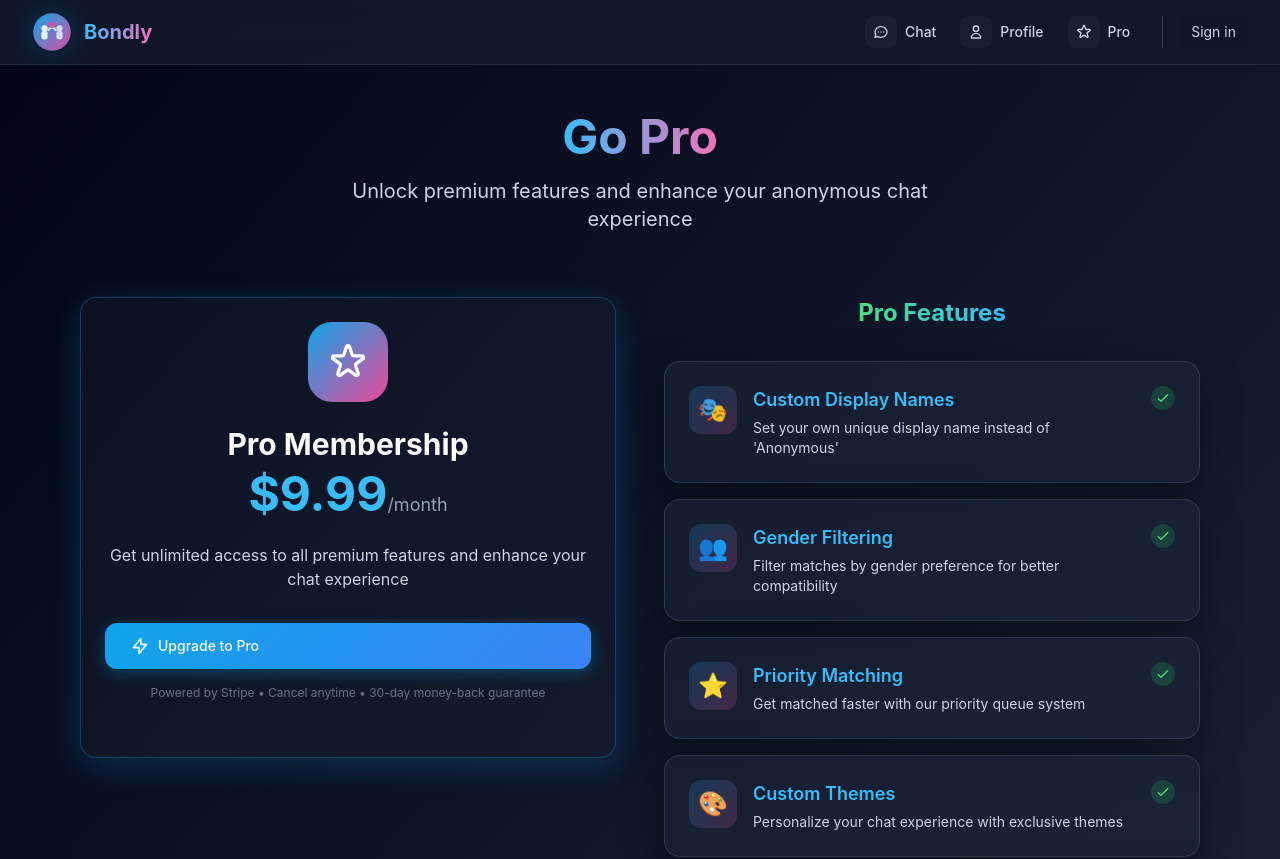
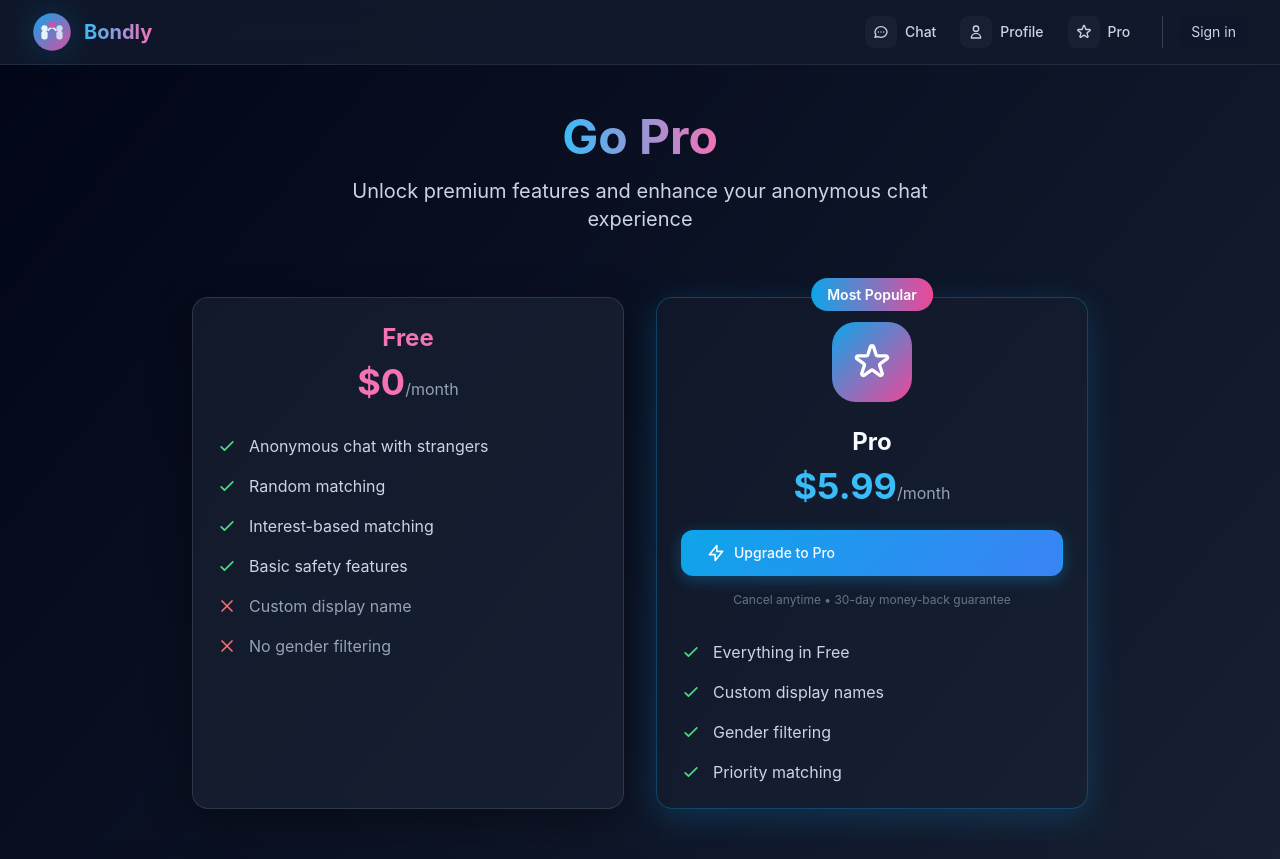
Before and after one commit to Oliversrensen/Bondly-chat, a Next.js app: page /pro in a window 1280 px wide. Shown: the top 859 px of the page. Built offline with nearby package versions, Linux system fonts and the light colour scheme; no server answers.

Commit message:
Pro changes

```diff
--- a/src/app/layout.tsx
+++ b/src/app/layout.tsx
@@ -123,13 +123,14 @@ export const metadata = {
     'og:image:type': 'image/svg+xml',
   },
   manifest: "/manifest.json",
+};
+
+export const viewport = {
+  width: 'device-width',
+  initialScale: 1,
+  maximumScale: 1,
   themeColor: "#FF6B00",
   colorScheme: "dark",
-  viewport: {
-    width: 'device-width',
-    initialScale: 1,
-    maximumScale: 1,
-  },
 };
 
 export default function RootLayout({ children }: { children: React.ReactNode }) {
--- a/src/app/page.tsx
+++ b/src/app/page.tsx
@@ -50,16 +50,11 @@ export default async function HomePage({
                 <span className="block bg-gradient-to-r from-primary-400 to-primary-600 bg-clip-text text-transparent">
                   with Strangers
                 </span>
-                <span className="block">Make Friends</span>
-                <span className="block bg-gradient-to-r from-secondary-400 to-secondary-600 bg-clip-text text-transparent">
-                  Safely Online
-                </span>
               </h1>
 
               <p className="text-xl text-dark-300 max-w-3xl mx-auto leading-relaxed">
-                Join Bondly, the best anonymous chat app to meet new people and make friends.
-                Chat with strangers safely, build meaningful connections, and discover amazing conversations
-                in our secure anonymous chat platform.
+                Meet new people, make friends, and have meaningful conversations
+                in a safe, anonymous environment.
               </p>
             </div>
 
--- a/src/app/pro/page.tsx
+++ b/src/app/pro/page.tsx
@@ -26,37 +26,19 @@ export default function ProPage() {
     {
       icon: "🎭",
       title: "Custom Display Names",
-      description: "Set your own unique display name instead of 'Anonymous'",
+      description: "Set your own unique display name to stand out in conversations",
       pro: true
     },
     {
       icon: "👥",
       title: "Gender Filtering",
-      description: "Filter matches by gender preference for better compatibility",
+      description: "Filter matches by gender preference (Male/Female/Any) for better compatibility",
       pro: true
     },
     {
       icon: "⭐",
       title: "Priority Matching",
-      description: "Get matched faster with our priority queue system",
-      pro: true
-    },
-    {
-      icon: "🎨",
-      title: "Custom Themes",
-      description: "Personalize your chat experience with exclusive themes",
-      pro: true
-    },
-    {
-      icon: "📊",
-      title: "Advanced Analytics",
-      description: "See your connection stats and chat insights",
-      pro: true
-    },
-    {
-      icon: "🛡️",
-      title: "Enhanced Security",
-      description: "Advanced moderation and safety features",
+      description: "Get matched faster with priority placement in the matching queue",
       pro: true
     }
   ];
@@ -76,9 +58,66 @@ export default function ProPage() {
           </p>
         </div>
 
-        <div className="grid grid-cols-1 lg:grid-cols-2 gap-12 items-start">
-          {/* Pricing Card */}
-          <div className="card card-glow animate-scale-in">
+        {/* Free vs Pro Comparison */}
+        <div className="grid grid-cols-1 lg:grid-cols-2 gap-8 mb-16 max-w-4xl mx-auto">
+          {/* Free Plan */}
+          <div className="card card-elevated">
+            <div className="text-center mb-8">
+              <h3 className="text-2xl font-bold mb-2 text-secondary-400">Free</h3>
+              <div className="mb-6">
+                <span className="text-4xl font-bold text-secondary-400">$0</span>
+                <span className="text-dark-400">/month</span>
+              </div>
+            </div>
+
+            <div className="space-y-4">
+              <div className="flex items-center gap-3">
+                <svg className="w-5 h-5 text-green-400" fill="none" stroke="currentColor" viewBox="0 0 24 24">
+                  <path strokeLinecap="round" strokeLinejoin="round" strokeWidth={2} d="M5 13l4 4L19 7" />
+                </svg>
+                <span className="text-dark-300">Anonymous chat with strangers</span>
+              </div>
+              <div className="flex items-center gap-3">
+                <svg className="w-5 h-5 text-green-400" fill="none" stroke="currentColor" viewBox="0 0 24 24">
+                  <path strokeLinecap="round" strokeLinejoin="round" strokeWidth={2} d="M5 13l4 4L19 7" />
+                </svg>
+                <span className="text-dark-300">Random matching</span>
+              </div>
+              <div className="flex items-center gap-3">
+                <svg className="w-5 h-5 text-green-400" fill="none" stroke="currentColor" viewBox="0 0 24 24">
+                  <path strokeLinecap="round" strokeLinejoin="round" strokeWidth={2} d="M5 13l4 4L19 7" />
+                </svg>
+                <span className="text-dark-300">Interest-based matching</span>
+              </div>
+              <div className="flex items-center gap-3">
+                <svg className="w-5 h-5 text-green-400" fill="none" stroke="currentColor" viewBox="0 0 24 24">
+                  <path strokeLinecap="round" strokeLinejoin="round" strokeWidth={2} d="M5 13l4 4L19 7" />
+                </svg>
+                <span className="text-dark-300">Basic safety features</span>
+              </div>
+              <div className="flex items-center gap-3">
+                <svg className="w-5 h-5 text-red-400" fill="none" stroke="currentColor" viewBox="0 0 24 24">
+                  <path strokeLinecap="round" strokeLinejoin="round" strokeWidth={2} d="M6 18L18 6M6 6l12 12" />
+                </svg>
+                <span className="text-dark-400">Custom display name</span>
+              </div>
+              <div className="flex items-center gap-3">
+                <svg className="w-5 h-5 text-red-400" fill="none" stroke="currentColor" viewBox="0 0 24 24">
+                  <path strokeLinecap="round" strokeLinejoin="round" strokeWidth={2} d="M6 18L18 6M6 6l12 12" />
+                </svg>
+                <span className="text-dark-400">No gender filtering</span>
+              </div>
+            </div>
+          </div>
+
+          {/* Pro Plan */}
+          <div className="card card-glow animate-scale-in relative">
+            <div className="absolute -top-4 left-1/2 transform -translate-x-1/2">
+              <span className="bg-gradient-to-r from-primary-500 to-secondary-500 text-white px-4 py-2 rounded-full text-sm font-semibold">
+                Most Popular
+              </span>
+            </div>
+
             <div className="text-center mb-8">
               <div className="w-20 h-20 mx-auto mb-6 bg-gradient-to-br from-primary-500 to-secondary-500 rounded-3xl flex items-center justify-center">
                 <svg className="w-10 h-10 text-white" fill="none" stroke="currentColor" viewBox="0 0 24 24">
@@ -86,18 +125,14 @@ export default function ProPage() {
                 </svg>
               </div>
 
-              <h2 className="text-3xl font-bold mb-2">Pro Membership</h2>
+              <h3 className="text-2xl font-bold mb-2">Pro</h3>
               <div className="mb-6">
-                <span className="text-5xl font-bold text-primary-400">$9.99</span>
-                <span className="text-dark-400 text-lg">/month</span>
+                <span className="text-4xl font-bold text-primary-400">$5.99</span>
+                <span className="text-dark-400">/month</span>
               </div>
 
-              <p className="text-dark-300 mb-8">
-                Get unlimited access to all premium features and enhance your chat experience
-              </p>
-
               <button
-                className="btn btn-primary px-8 py-4 text-lg font-semibold w-full group"
+                className="btn btn-primary px-8 py-4 text-lg font-semibold w-full group mb-4"
                 onClick={upgrade}
                 disabled={loading}
               >
@@ -120,21 +155,43 @@ export default function ProPage() {
                 )}
               </button>
 
-              <p className="text-xs text-dark-500 mt-4">
-                Powered by Stripe • Cancel anytime • 30-day money-back guarantee
+              <p className="text-xs text-dark-500">
+                Cancel anytime • 30-day money-back guarantee
               </p>
+            </div>
+
+            <div className="space-y-4">
+              <div className="flex items-center gap-3">
+                <svg className="w-5 h-5 text-green-400" fill="none" stroke="currentColor" viewBox="0 0 24 24">
+                  <path strokeLinecap="round" strokeLinejoin="round" strokeWidth={2} d="M5 13l4 4L19 7" />
+                </svg>
+                <span className="text-dark-300">Everything in Free</span>
+              </div>
+              <div className="flex items-center gap-3">
+                <svg className="w-5 h-5 text-green-400" fill="none" stroke="currentColor" viewBox="0 0 24 24">
+                  <path strokeLinecap="round" strokeLinejoin="round" strokeWidth={2} d="M5 13l4 4L19 7" />
+                </svg>
+                <span className="text-dark-300">Custom display names</span>
+              </div>
+              <div className="flex items-center gap-3">
+                <svg className="w-5 h-5 text-green-400" fill="none" stroke="currentColor" viewBox="0 0 24 24">
+                  <path strokeLinecap="round" strokeLinejoin="round" strokeWidth={2} d="M5 13l4 4L19 7" />
+                </svg>
+                <span className="text-dark-300">Gender filtering</span>
+              </div>
+              <div className="flex items-center gap-3">
+                <svg className="w-5 h-5 text-green-400" fill="none" stroke="currentColor" viewBox="0 0 24 24">
+                  <path strokeLinecap="round" strokeLinejoin="round" strokeWidth={2} d="M5 13l4 4L19 7" />
+                </svg>
+                <span className="text-dark-300">Priority matching</span>
+              </div>
+
+            </div>
           </div>
         </div>
 
-          {/* Features List */}
-          <div className="space-y-6">
-            <h3 className="text-2xl font-bold text-center mb-8">
-              <span className="bg-gradient-to-r from-accent-400 to-primary-400 bg-clip-text text-transparent">
-                Pro Features
-              </span>
-            </h3>
-
-            <div className="grid gap-4">
+        {/* Feature Details */}
+        <div className="grid grid-cols-1 md:grid-cols-2 gap-8 mb-16">
           {features.map((feature, index) => (
             <div
               key={index}
@@ -153,16 +210,9 @@ export default function ProPage() {
                     {feature.description}
                   </p>
                 </div>
-                    <div className="w-6 h-6 bg-accent-500/20 rounded-full flex items-center justify-center">
-                      <svg className="w-4 h-4 text-accent-400" fill="none" stroke="currentColor" viewBox="0 0 24 24">
-                        <path strokeLinecap="round" strokeLinejoin="round" strokeWidth={2} d="M5 13l4 4L19 7" />
-                      </svg>
-                    </div>
               </div>
             </div>
           ))}
-            </div>
-          </div>
         </div>
 
         {/* Benefits Section */}
```
Lines whose indentation alone changed are shown as unchanged.
